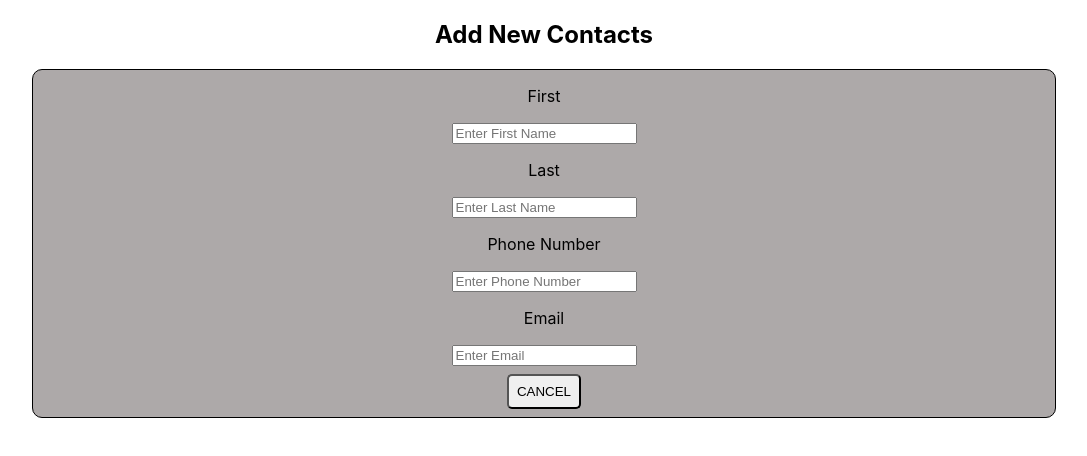
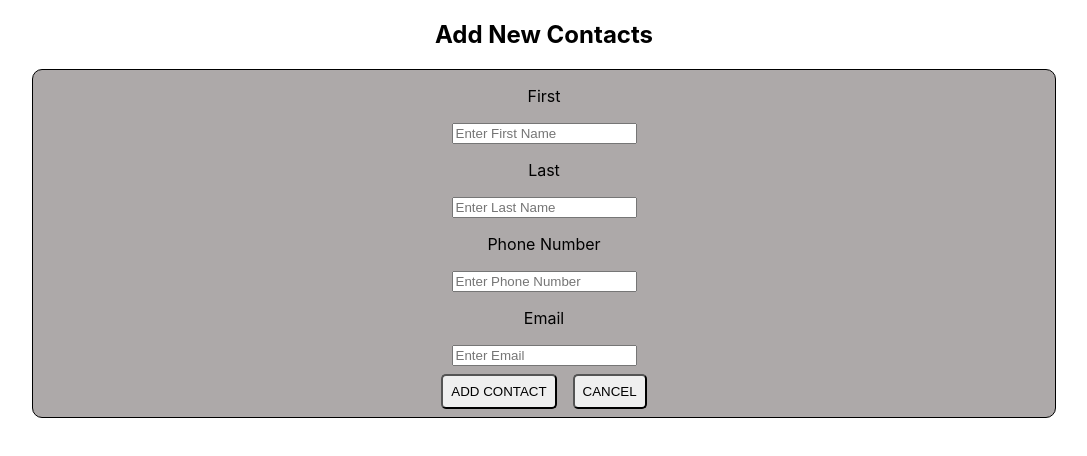
Before and after one commit to StPeteFrank/phonebook-frontend, a React (Create React App) app: page /addNewContact in a window 1280 px wide. Shown: the top 456 px of the page, without its empty margins (96-1183 px from the left). Built offline with nearby package versions, Linux system fonts and the light colour scheme; no server answers.

Commit message:
addContactToPeopleDB api input functional.

```diff
--- a/src/AddNewContact.js
+++ b/src/AddNewContact.js
@@ -1,6 +1,20 @@
 import React, { Component } from 'react'
 //import { BrowserRouter as Router, Route, Link } from 'react-router-dom'
 import axios from 'axios'
+
+// addEmployeeToApi = e => {
+//   e.preventDefault()
+//   axios
+//     .post(config.API_URL + '/employees', {
+//       firstName: this.state.firstName,
+//       lastName: this.state.lastName,
+//       phoneNumber: this.state.phoneNumber,
+//       emailAddress: this.state.emailAddress
+//     })
+//     .then(() => {
+//       window.location.href = '/employees'
+//     })
+// }
 
 class AddNewContact extends Component {
   constructor(props) {
@@ -8,6 +22,20 @@ class AddNewContact extends Component {
     this.state = {
       allContacts: []
     }
+  }
+
+  addContactToPeopleDB = e => {
+    e.preventDefault()
+    axios
+      .post('https://localhost:5001/api/people', {
+        firstName: this.state.firstName,
+        lastName: this.state.lastName,
+        phoneNumber: this.state.phoneNumber,
+        email: this.state.email
+      })
+      .then(() => {
+        window.location.href = '/contacts'
+      })
   }
 
   componentDidMount() {
@@ -21,8 +49,15 @@ class AddNewContact extends Component {
       })
     })
   }
+
   cancelButton = () => {
     window.location = '/contacts'
+  }
+
+  handleChange = e => {
+    this.setState({
+      [e.target.name]: e.target.value
+    })
   }
 
   render() {
@@ -37,8 +72,8 @@ class AddNewContact extends Component {
                 type="text"
                 placeholder="Enter First Name"
                 name="firstName"
-                // value={this.state.firstName}
-                // onChange={this.handleChange}
+                value={this.state.firstName}
+                onChange={this.handleChange}
               />
             </div>
             <p>Last</p>
@@ -47,8 +82,8 @@ class AddNewContact extends Component {
                 type="text"
                 placeholder="Enter Last Name"
                 name="lastName"
-                // value={this.state.firstName}
-                // onChange={this.handleChange}
+                value={this.state.lastName}
+                onChange={this.handleChange}
               />
             </div>
             <p>Phone Number</p>
@@ -57,8 +92,8 @@ class AddNewContact extends Component {
                 type="text"
                 placeholder="Enter Phone Number"
                 name="phoneNumber"
-                // value={this.state.firstName}
-                // onChange={this.handleChange}
+                value={this.state.phoneNumber}
+                onChange={this.handleChange}
               />
             </div>
             <p>Email</p>
@@ -67,12 +102,12 @@ class AddNewContact extends Component {
                 type="text"
                 placeholder="Enter Email"
                 name="email"
-                // value={this.state.firstName}
-                // onChange={this.handleChange}
+                value={this.state.email}
+                onChange={this.handleChange}
               />
             </div>
             <div className="AddNewContactButton">
-              {/* <button onClick={this.addEmployeeToApi}>ADD EMPLOYEE</button> */}
+              <button onClick={this.addContactToPeopleDB}>ADD CONTACT</button>
               <button onClick={this.cancelButton}>CANCEL</button>
             </div>
           </section>
```
